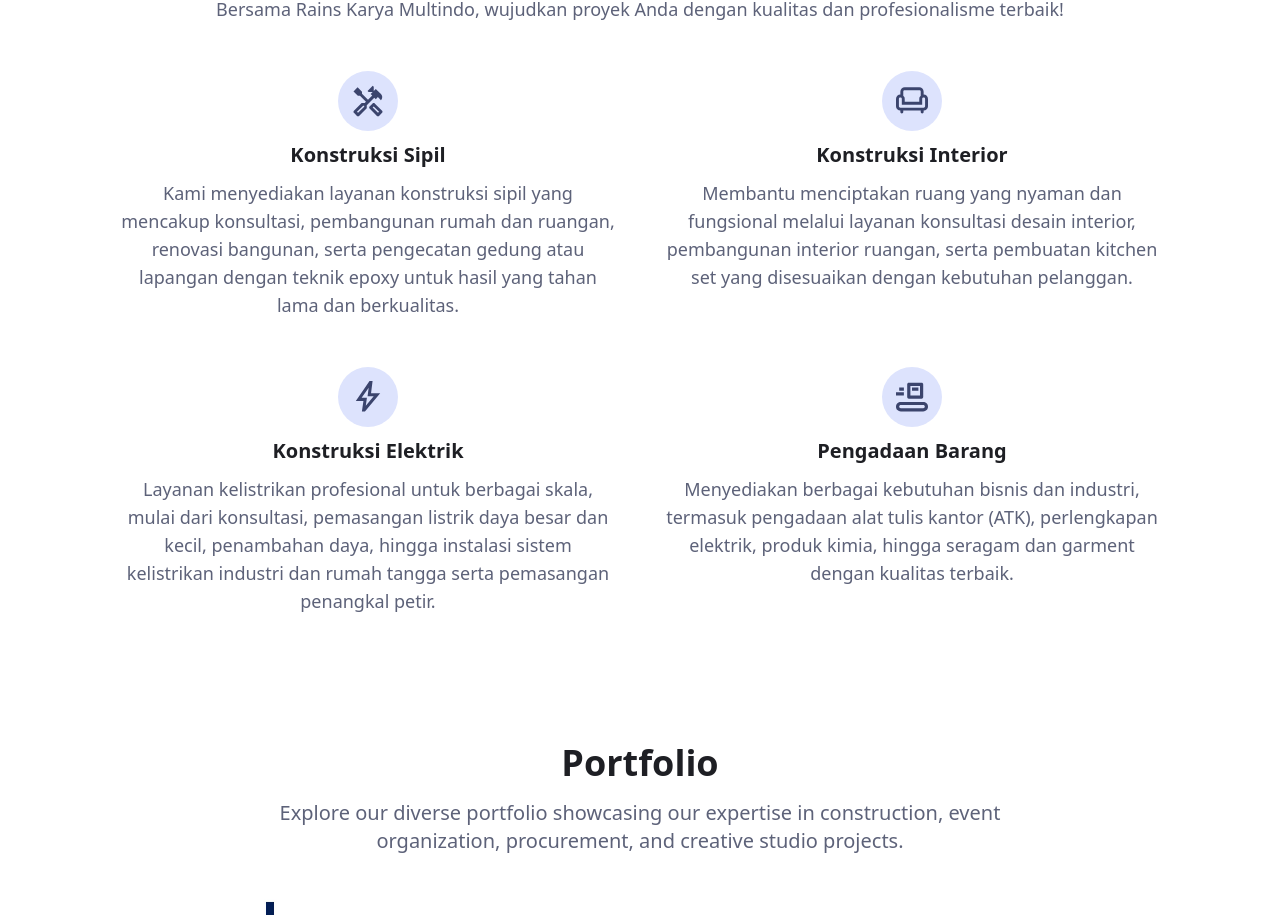
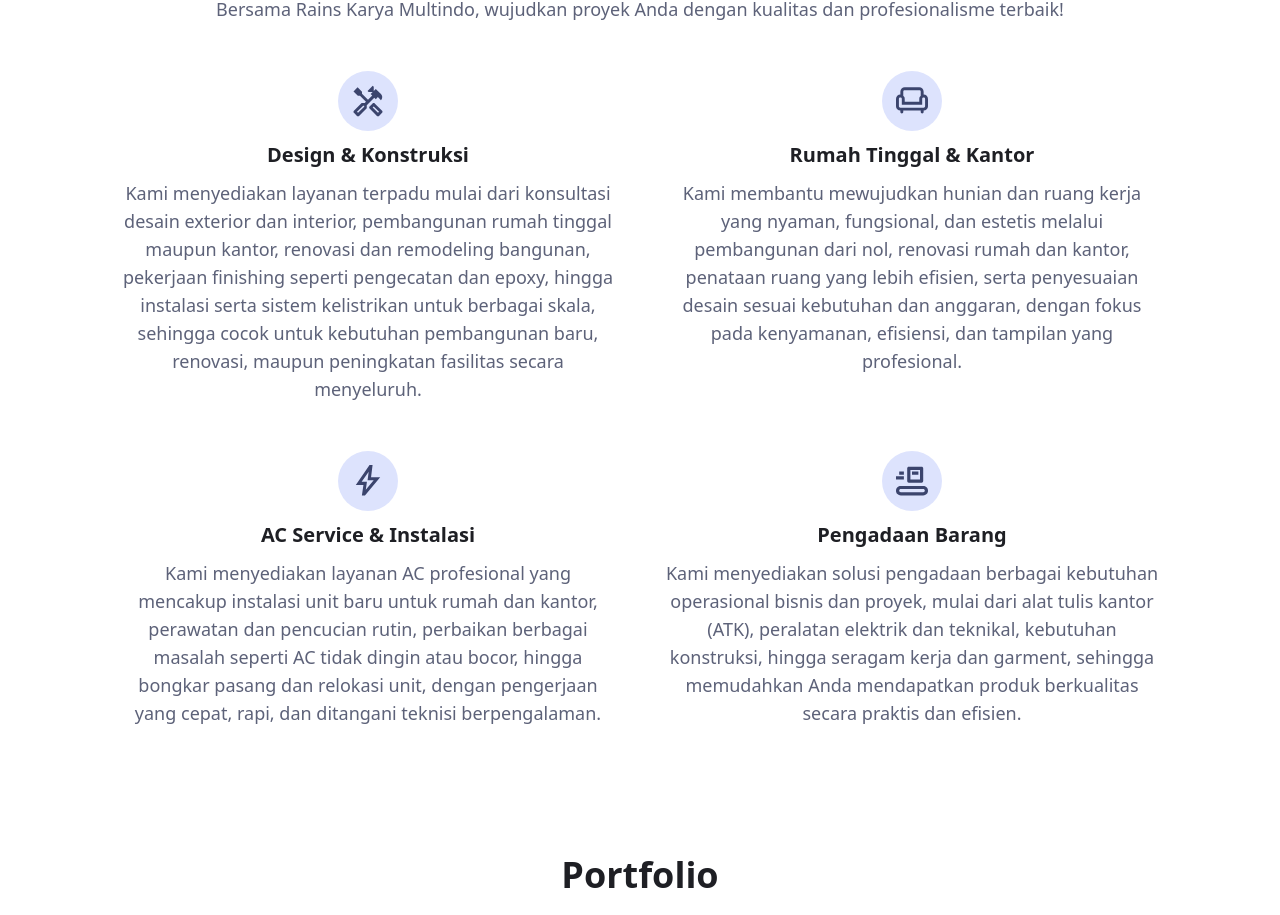
Before and after one commit to ganimalqudhaifi/freelance-rains-karya-multindo, a Next.js app: page / in a window 1280 px wide. Shown: the part 2372-3287 px from the top of the page. Built offline with nearby package versions, Linux system fonts and the light colour scheme.

Commit message:
Update content service section

```diff
--- a/src/components/services-section.tsx
+++ b/src/components/services-section.tsx
@@ -3,21 +3,21 @@
 const services = [
   {
     iconPath: "/icons/icon-tools.svg",
-    title: "Konstruksi Sipil",
+    title: "Design & Konstruksi",
     description:
-      "Kami menyediakan layanan konstruksi sipil yang mencakup konsultasi, pembangunan rumah dan ruangan, renovasi bangunan, serta pengecatan gedung atau lapangan dengan teknik epoxy untuk hasil yang tahan lama dan berkualitas.",
+      "Kami menyediakan layanan terpadu mulai dari konsultasi desain exterior dan interior, pembangunan rumah tinggal maupun kantor, renovasi dan remodeling bangunan, pekerjaan finishing seperti pengecatan dan epoxy, hingga instalasi serta sistem kelistrikan untuk berbagai skala, sehingga cocok untuk kebutuhan pembangunan baru, renovasi, maupun peningkatan fasilitas secara menyeluruh.",
   },
   {
     iconPath: "/icons/icon-sofa.svg",
-    title: "Konstruksi Interior",
+    title: "Rumah Tinggal & Kantor",
     description:
-      "Membantu menciptakan ruang yang nyaman dan fungsional melalui layanan konsultasi desain interior, pembangunan interior ruangan, serta pembuatan kitchen set yang disesuaikan dengan kebutuhan pelanggan.",
+      "Kami membantu mewujudkan hunian dan ruang kerja yang nyaman, fungsional, dan estetis melalui pembangunan dari nol, renovasi rumah dan kantor, penataan ruang yang lebih efisien, serta penyesuaian desain sesuai kebutuhan dan anggaran, dengan fokus pada kenyamanan, efisiensi, dan tampilan yang profesional.",
   },
   {
     iconPath: "/icons/icon-bolt.svg",
-    title: "Konstruksi Elektrik",
+    title: "AC Service & Instalasi",
     description:
-      "Layanan kelistrikan profesional untuk berbagai skala, mulai dari konsultasi, pemasangan listrik daya besar dan kecil, penambahan daya, hingga instalasi sistem kelistrikan industri dan rumah tangga serta pemasangan penangkal petir.",
+      "Kami menyediakan layanan AC profesional yang mencakup instalasi unit baru untuk rumah dan kantor, perawatan dan pencucian rutin, perbaikan berbagai masalah seperti AC tidak dingin atau bocor, hingga bongkar pasang dan relokasi unit, dengan pengerjaan yang cepat, rapi, dan ditangani teknisi berpengalaman.",
   },
   // {
   //   iconPath: "/icons/icon-festival.svg",
@@ -29,7 +29,7 @@
     iconPath: "/icons/icon-crane.svg",
     title: "Pengadaan Barang",
     description:
-      "Menyediakan berbagai kebutuhan bisnis dan industri, termasuk pengadaan alat tulis kantor (ATK), perlengkapan elektrik, produk kimia, hingga seragam dan garment dengan kualitas terbaik.",
+      "Kami menyediakan solusi pengadaan berbagai kebutuhan operasional bisnis dan proyek, mulai dari alat tulis kantor (ATK), peralatan elektrik dan teknikal, kebutuhan konstruksi, hingga seragam kerja dan garment, sehingga memudahkan Anda mendapatkan produk berkualitas secara praktis dan efisien.",
   },
   // {
   //   iconPath: "/icons/icon-camera.svg",
```
